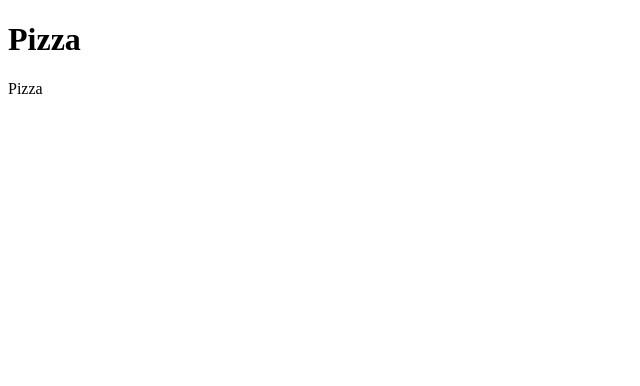
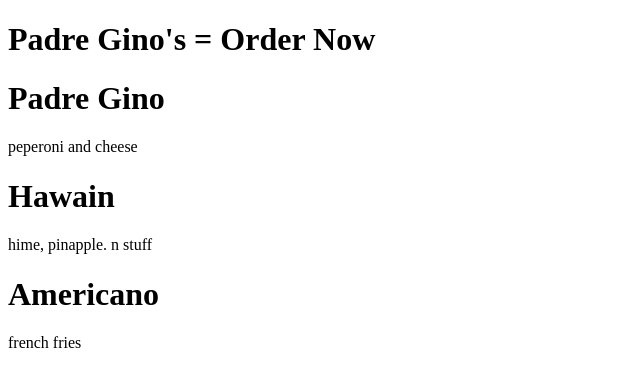
Before and after one commit to teodor-valchev/PEDRE-GINOS, a React (Vite) app: page / in a window 1280 px wide. Shown: the top 386 px of the page, without its empty margins (0-640 px from the left). Built offline with nearby package versions, Linux system fonts and the light colour scheme.

Commit message:
created multiple pizzas using only jsx

```diff
--- a/src/App.jsx
+++ b/src/App.jsx
@@ -1,11 +1,17 @@
-import React from 'react';
 import {createRoot} from "react-dom/client";
 import {Pizza} from "./Pizza";
 
 const App = () => {
-  return <Pizza title="Pizza" description="Pizza"/>
+  return (
+    <div>
+      <h1>Padre Gino's = Order Now</h1>
+      <Pizza title="Padre Gino" description='peperoni and cheese'/>
+      <Pizza title="Hawain" description='hime, pinapple. n stuff'/>
+      <Pizza title="Americano" description='french fries'/>
+    </div>
+  )
 }
 
 const container = document.getElementById("root")
 const root = createRoot(container);
-root.render(React.createElement(App))
+root.render(<App/>)
```
